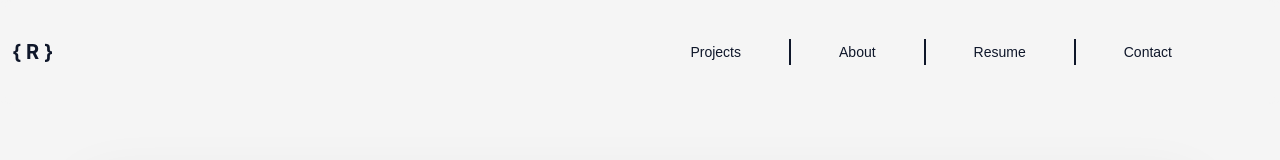
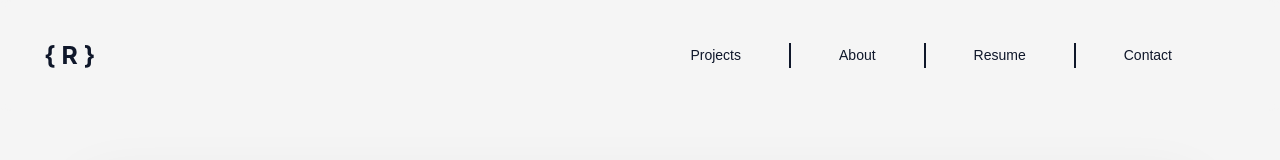
Before and after one commit to SirRicharod/portfolio, an Angular app: page / in a window 1280 px wide. Shown: the top 160 px of the page. Built offline with nearby package versions, Linux system fonts and the light colour scheme.

Commit message:
Update navbar brand font size and margin for better visibility

```diff
--- a/src/app/component/header/header.css
+++ b/src/app/component/header/header.css
@@ -7,7 +7,8 @@
 .navbar-brand {
   font-family: -apple-system, BlinkMacSystemFont, 'Segoe UI', 'Helvetica Neue', Arial, sans-serif;
   font-weight: 700;
-  font-size: 1.25rem;
+  font-size: 1.55rem;
+  margin-left: 2rem;
   color: var(--text-main);
   letter-spacing: 0;
   transition: opacity 0.3s ease;
```
